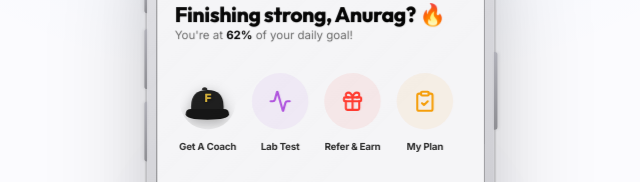
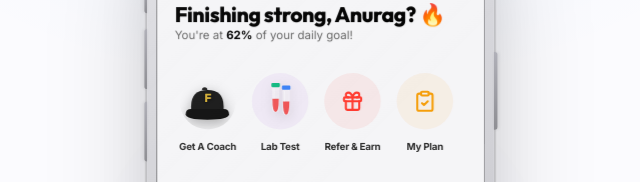
Before and after one commit to Anurag242/Fittr, a React (Vite) app: page / in a window 1280 px wide. Shown: the part 145-327 px from the top of the page, without its empty margins (320-960 px from the left). Built offline with nearby package versions, Linux system fonts and the light colour scheme.

Commit message:
feat: implement high-fidelity SVG test tubes with blood for Lab Test action

```diff
--- a/src/App.jsx
+++ b/src/App.jsx
@@ -201,6 +201,23 @@ const PremiumActionBubbles = () => {
                       textShadow: '0 1px 2px rgba(0,0,0,0.4)',
                       fontFamily: 'Outfit, sans-serif'
                     }}>F</div>
+                  </div>
+                ) : item.label === 'Lab Test' ? (
+                  <div style={{ position: 'relative', width: '100%', height: '100%', display: 'flex', alignItems: 'center', justifyContent: 'center', scale: '1.1' }}>
+                    {/* High-Fidelity SVG Test Tubes */}
+                    <svg viewBox="0 0 100 100" style={{ width: '85%', height: '85%', filter: 'drop-shadow(0 4px 6px rgba(0,0,0,0.15))' }}>
+                      {/* Tube 1 */}
+                      <rect x="35" y="20" width="12" height="50" rx="6" fill="rgba(255,255,255,0.3)" stroke="rgba(255,255,255,0.5)" strokeWidth="1" />
+                      <path d="M35,45 Q35,70 41,70 Q47,70 47,45 Z" fill="#EF4444" opacity="0.9" />
+                      <rect x="33" y="15" width="16" height="8" rx="2" fill="#10B981" />
+                      {/* Tube 2 */}
+                      <rect x="55" y="25" width="12" height="50" rx="6" fill="rgba(255,255,255,0.3)" stroke="rgba(255,255,255,0.5)" strokeWidth="1" />
+                      <path d="M55,50 Q55,75 61,75 Q67,75 67,50 Z" fill="#EF4444" opacity="0.9" />
+                      <rect x="53" y="20" width="16" height="8" rx="2" fill="#3B82F6" />
+                      {/* Reflections */}
+                      <rect x="37" y="25" width="2" height="20" rx="1" fill="rgba(255,255,255,0.4)" />
+                      <rect x="57" y="30" width="2" height="20" rx="1" fill="rgba(255,255,255,0.4)" />
+                    </svg>
                   </div>
                 ) : (
                   <Icon size={26} color={item.color} strokeWidth={2.2} />
```
